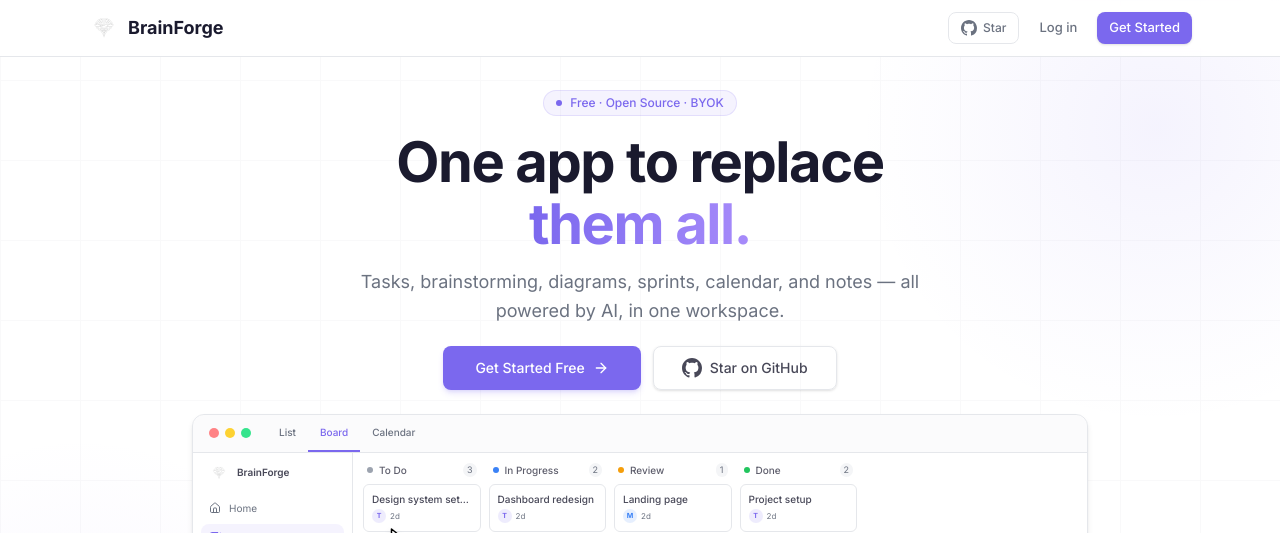
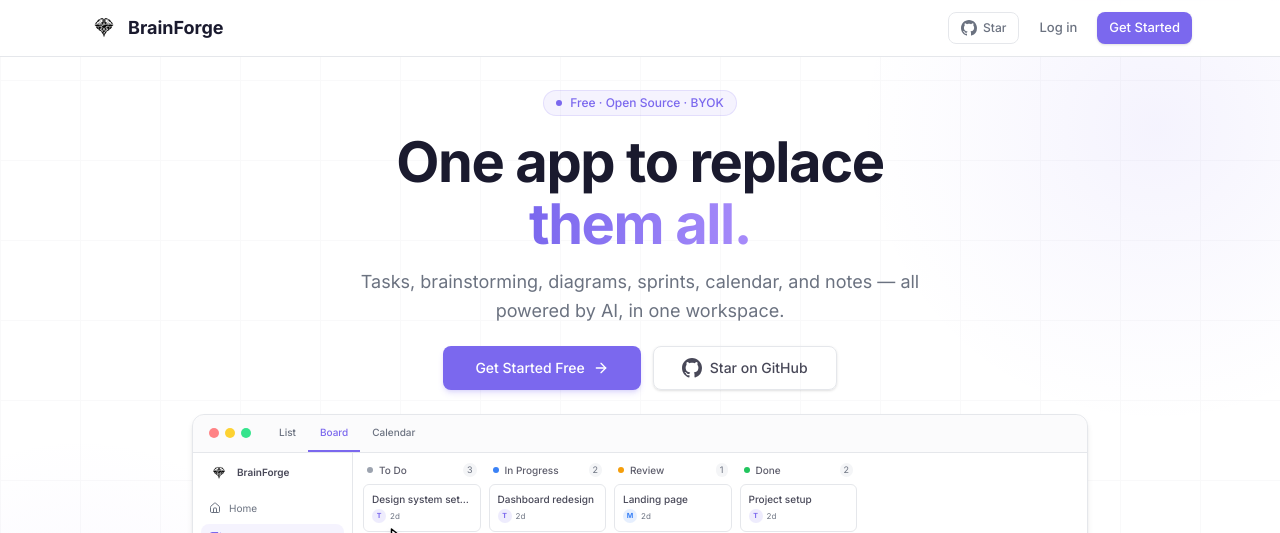
Before and after one commit to RapidTest25/BrainForge, a Next.js app in the folder apps/web/: page / in a window 1280 px wide. Shown: the top 533 px of the page. Built offline with nearby package versions, Linux system fonts and the light colour scheme; no server answers.

Commit message:
V 3.0.3 (new)

```diff
--- a/apps/web/src/components/icons/brainforge-logo.tsx
+++ b/apps/web/src/components/icons/brainforge-logo.tsx
@@ -1,20 +1,38 @@
+'use client';
+
 import Image from 'next/image';
+import { useTheme } from 'next-themes';
+import { useEffect, useState } from 'react';
 
 interface BrainForgeLogoProps {
   className?: string;
   size?: number;
   style?: React.CSSProperties;
+  /** Force a specific variant regardless of theme */
+  variant?: 'light' | 'dark';
 }
 
-export function BrainForgeLogo({ className, size = 24, style }: BrainForgeLogoProps) {
+export function BrainForgeLogo({ className, size = 24, style, variant }: BrainForgeLogoProps) {
+  const { resolvedTheme } = useTheme();
+  const [mounted, setMounted] = useState(false);
+
+  useEffect(() => setMounted(true), []);
+
+  // Before mount, show nothing to avoid hydration mismatch
+  // After mount, pick logo based on theme:
+  //   dark mode  → logo.png (purple bg, white emblem)
+  //   light mode → logo_black.png (black emblem, transparent bg)
+  const isDark = variant === 'dark' || (!variant && mounted && resolvedTheme === 'dark');
+  const src = isDark ? '/logo.png' : '/logo_black.png';
+
   return (
     <Image
-      src="/logo.png"
+      src={src}
       alt="BrainForge"
       width={size}
       height={size}
       className={`rounded-lg shrink-0 ${className ?? ''}`}
-      style={style}
+      style={{ ...style, opacity: mounted ? 1 : 0, transition: 'opacity 150ms' }}
       priority
     />
   );
```
Also changed, not shown: 1 other file (tests, documents, lock files or other folders).
